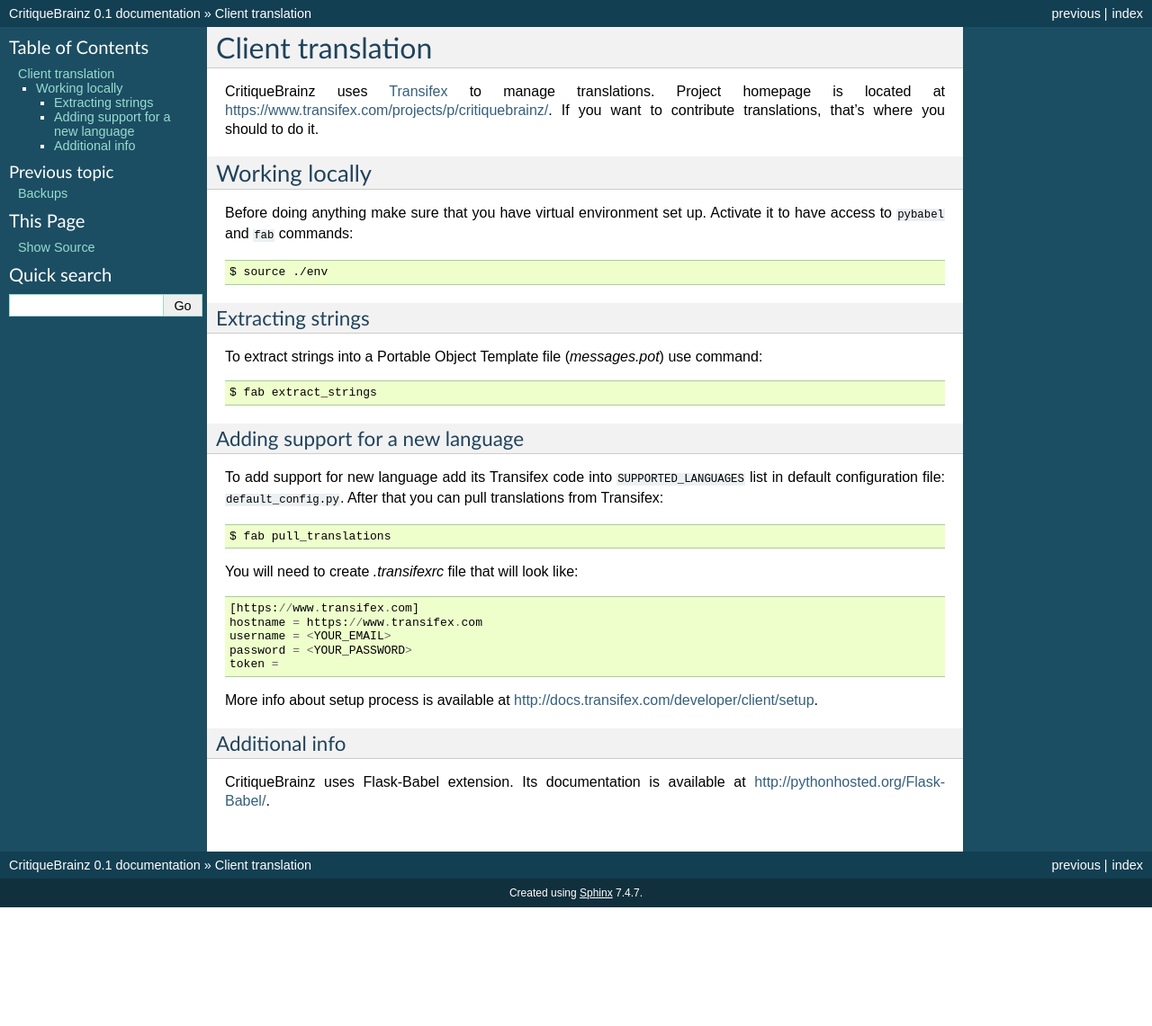
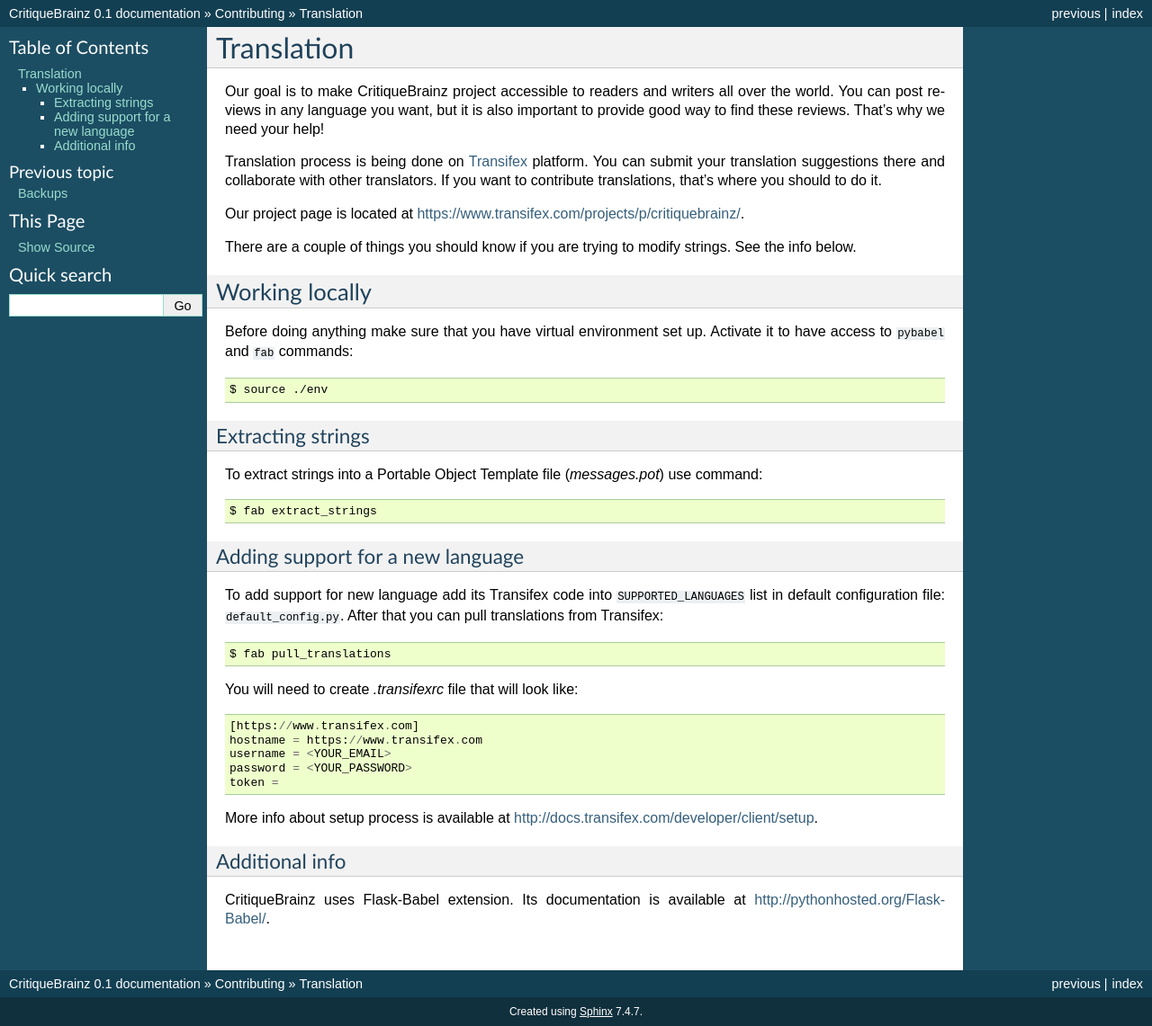
Before and after one commit to metabrainz/critiquebrainz, a Sphinx documentation site: the page built from docs/contrib/translation.rst, in a window 1280 px wide. Shown: the whole page at 90% size. Built offline with Sphinx 7.4.7, drawn with Linux system fonts in a browser that asks for light colours; pages that are not in the unit, such as notebooks, are missing from menus; before the commit the page ends 1009 px from its top, so only the background shows below that.

Commit message:
Restructured documentation.

```diff
--- a/docs/translation.rst
+++ b/docs/contrib/translation.rst
@@ -1,9 +1,20 @@
-Client translation
-==================
+Translation
+===========
 
-CritiqueBrainz uses `Transifex <https://www.transifex.com/>`_ to manage translations.
-Project homepage is located at https://www.transifex.com/projects/p/critiquebrainz/.
-If you want to contribute translations, that's where you should to do it.
+Our goal is to make CritiqueBrainz project accessible to readers and writers
+all over the world. You can post reviews in any language you want, but it is
+also important to provide good way to find these reviews.
+That's why we need your help!
+
+Translation process is being done on `Transifex <https://www.transifex.com/>`_
+platform. You can submit your translation suggestions there and collaborate
+with other translators. If you want to contribute translations, that's where
+you should to do it.
+
+Our project page is located at https://www.transifex.com/projects/p/critiquebrainz/.
+
+There are a couple of things you should know if you are trying to modify strings.
+See the info below.
 
 Working locally
 ---------------
--- a/docs/dev.rst
+++ b/docs/dev.rst
@@ -1,10 +1,11 @@
 Development
 ===========
+
+This part of CritqueBrainz documentation will help you find information about
+our web service
 
 .. toctree::
    :maxdepth: 2
 
-   dev/intro
    dev/api
    dev/oauth2
-   dev/db
--- a/docs/dev/api.rst
+++ b/docs/dev/api.rst
@@ -1,12 +1,15 @@
 Server Web API
 ==============
 
-CritiqueBrainz server provides web service that can be used to interact with data. It uses JSON format.
+CritiqueBrainz provides various endpoints that can be used to interact with the
+data. Web API uses JSON format.
 
 **Root URL**: ``https://critiquebrainz.org/ws/1``
 
 Reference
 ---------
+
+Below you will find description of all available endpoints.
 
 Reviews
 ^^^^^^^
```
Also changed, not shown: docs/backup.rst (deleted, +0 -21 lines), docs/contrib.rst (added, +11 -0 lines), docs/contrib/backup.rst (added, +23 -0 lines), docs/index.rst (+12 -5 lines), docs/contrib/db.rst (renamed from docs/dev/db.rst), docs/contrib/installation.rst (renamed from docs/installation.rst), docs/contrib/intro.rst (renamed from docs/dev/intro.rst).
